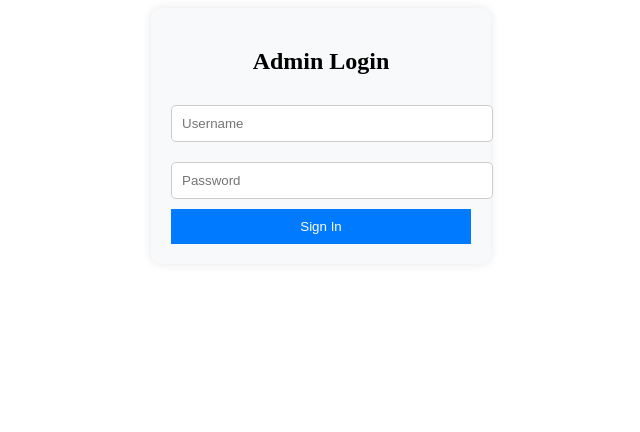
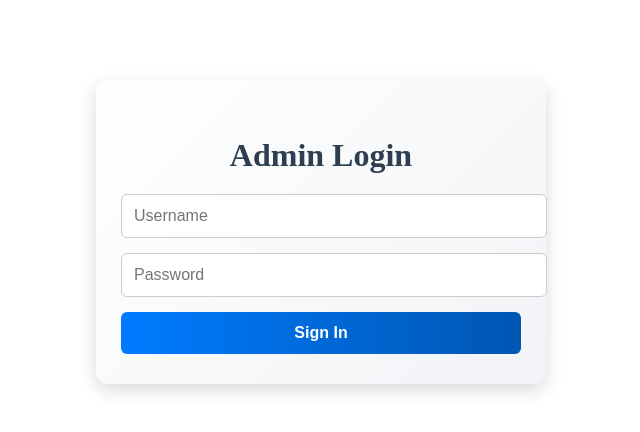
Before and after one commit to Ramya-ui513/mobile-store-API, a React (Create React App) app in the folder frontend/: page /login in a window 1280 px wide. Shown: the top 432 px of the page, without its empty margins (319-959 px from the left). Built offline with nearby package versions, Linux system fonts and the light colour scheme; no server answers.

Commit message:
Update login.css

```diff
--- a/frontend/src/styles/login.css
+++ b/frontend/src/styles/login.css
@@ -1,26 +1,61 @@
+/* Login Page Styling */
 .login-container {
-    width: 300px;
-    margin: auto;
-    padding: 20px;
+  width: 100%;
+  max-width: 400px;
+  margin: 80px auto;
+  padding: 30px 25px;
   text-align: center;
-    background: #f8f9fa;
-    border-radius: 10px;
-    box-shadow: 0px 0px 10px rgba(0, 0, 0, 0.1);
+  background: linear-gradient(135deg, #ffffff, #f1f3f6);
+  border-radius: 12px;
+  box-shadow: 0px 6px 18px rgba(0, 0, 0, 0.15);
 }
 
-  input {
-    width: 100%;
-    padding: 10px;
-    margin: 10px 0;
-    border: 1px solid #ccc;
-    border-radius: 5px;
+.login-title {
+  font-size: 2rem;
+  font-weight: 600;
+  margin-bottom: 20px;
+  color: #2c3e50;
 }
 
-  button {
-    background-color: #007bff;
-    color: white;
-    padding: 10px;
+.login-error {
+  color: #e74c3c;
+  font-weight: 500;
+  margin-bottom: 15px;
+}
+
+.login-form {
+  display: flex;
+  flex-direction: column;
+  gap: 15px;
+}
+
+.login-input {
+  width: 100%;
+  padding: 12px;
+  border: 1px solid #ccc;
+  border-radius: 6px;
+  font-size: 1rem;
+  transition: border-color 0.3s;
+}
+
+.login-input:focus {
+  border-color: #007bff;
+  outline: none;
+  box-shadow: 0 0 0 3px rgba(0, 123, 255, 0.2);
+}
+
+.login-button {
+  background: linear-gradient(to right, #007bff, #0056b3);
+  color: #fff;
+  padding: 12px;
   border: none;
+  border-radius: 6px;
+  font-size: 1rem;
+  font-weight: 600;
   cursor: pointer;
-    width: 100%;
+  transition: background 0.3s ease;
 }
+
+.login-button:hover {
+  background: linear-gradient(to right, #0056b3, #007bff);
+}
```
Lines whose indentation alone changed are shown as unchanged.
